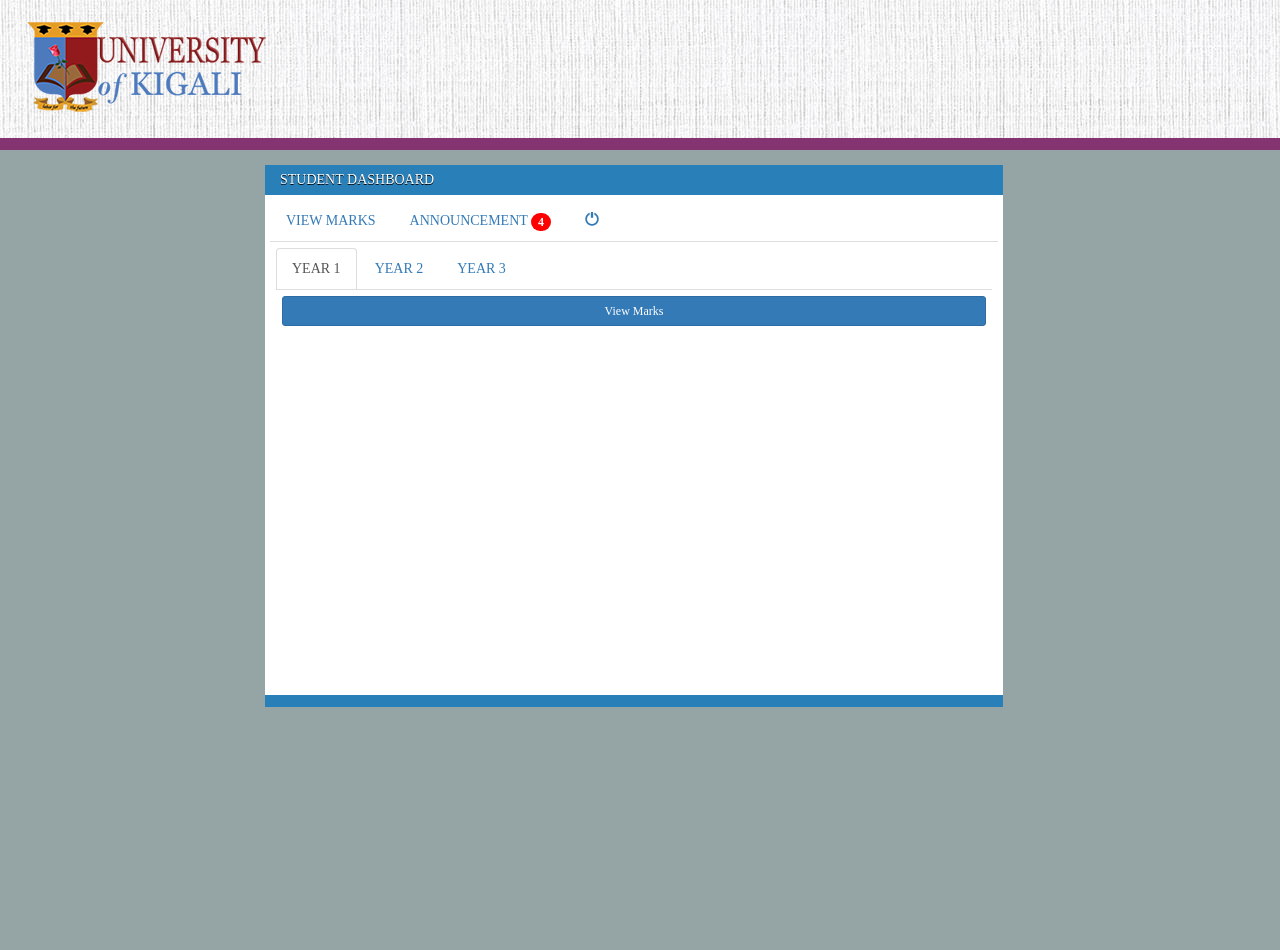
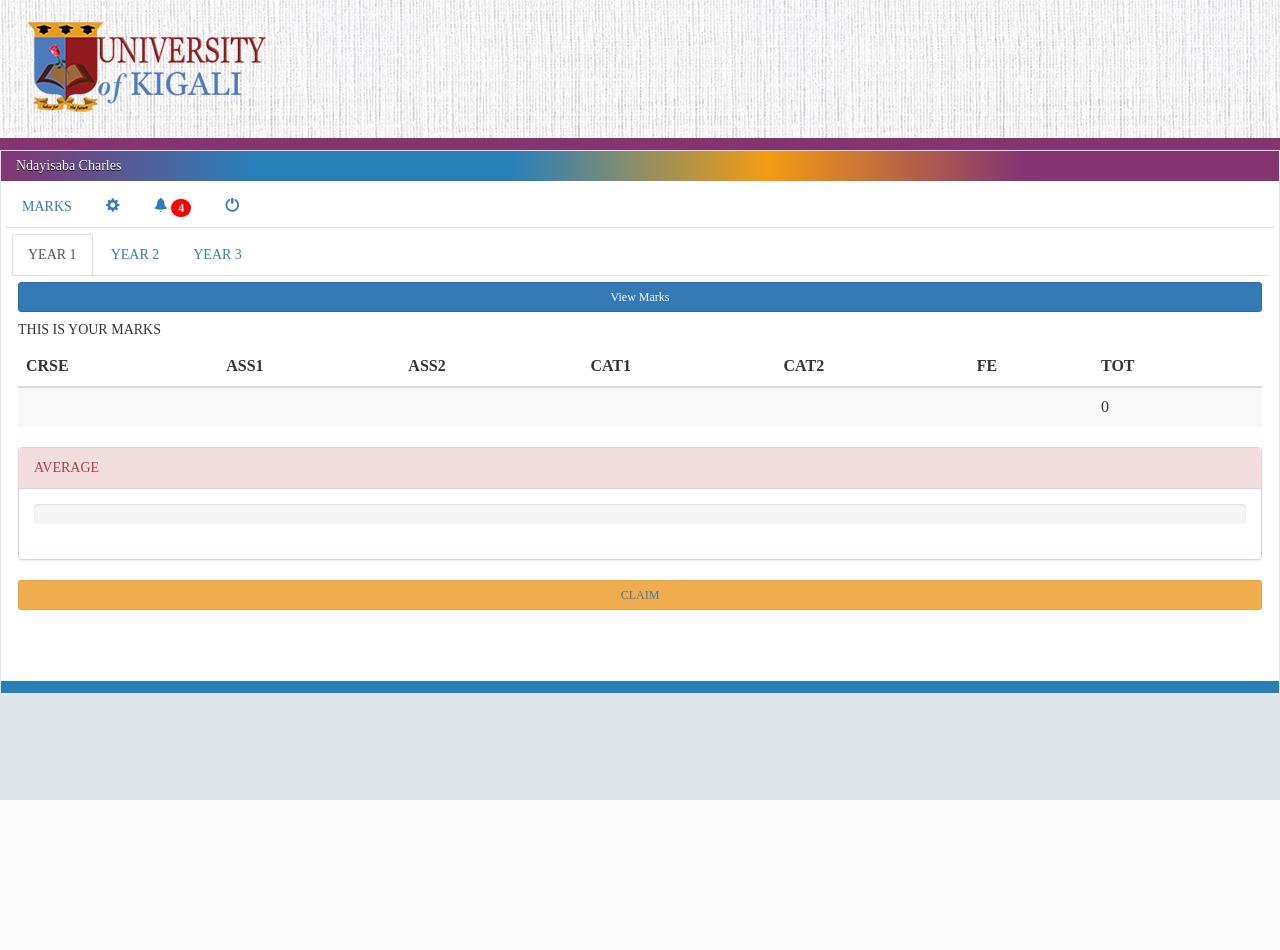
Before and after one commit to nccharles/uok, a PHP site: page /student/studenthome.php in a window 1280 px wide. After the commit the page ends 800 px from the top, so only its background shows below. Run offline with PHP 8.4, Linux system fonts and the light colour scheme; a user stored in the database is signed in; data comes from the database, SQL or seed files in the repository; some libraries are stand-ins or nearby versions.

Commit message:
changed styles

```diff
--- a/student/studenthome.php
+++ b/student/studenthome.php
@@ -16,7 +16,7 @@ $tel=$row['phone'];
 ?>
 <html>
 <head>
-	<title>Dashboard</title>
+	<title>STUDENT|DASHBOARD</title>
 	<meta name="viewport" content="width=device-width,initial-scale: 1.0, user-scalabe=0" />
 	<link rel="stylesheet" href="https://maxcdn.bootstrapcdn.com/bootstrap/3.3.7/css/bootstrap.min.css">
  <script src="https://ajax.googleapis.com/ajax/libs/jquery/3.2.1/jquery.min.js"></script>
@@ -25,7 +25,7 @@ $tel=$row['phone'];
 	<script type="text/javascript" src="js/general.js"></script>
 	<style type="text/css">
 		@import url('https://fonts.googleapis.com/css?family=Open+Sans:700,800');
-*{
+    *{
 	margin: 0;
 	padding: 0;
 	box-sizing: border-box;
@@ -34,10 +34,14 @@ $tel=$row['phone'];
 
 body{
 	font-family: 'Time new roman';
-  background-color: #95a5a6;
+  background-color: #dfe6e9;
 }
 a {
 	text-decoration: none;
+}
+.modal-content{
+  background: linear-gradient(180deg,#833471,#2980b9,#2980b9,#833471);
+  color: #fff;
 }
 div#header{
   width: 100%;
@@ -62,13 +66,14 @@ div#header{
 div#container{
 	width: 100%;
 	margin: 0 auto;
+
 }
 
 .content{
 	width: auto;
-	background-color: #95a5a6;
+	background-color: #dfe6e9;
 	padding: 1px;
-  overflow: scroll;
+  overflow: hidden;
 }
 
 .content p {
@@ -83,7 +88,7 @@ div#box {
 div#box .box-top {
 	color: #fff;
 	text-shadow: 0px 1px #000;
-	background-color: #2980b9;
+	background: linear-gradient(90deg,#833471,#2980b9,#2980b9, #f39c12,#833471,#833471);
 	padding: 5px;
 	padding-left: 15px;
 	font-weight: 300;
@@ -128,17 +133,6 @@ a.mobile{
   font-size: 20px;
   color: #6b158e;
 }
-@media (min-width: 1280px) and (max-width: 1440px) {
-.content{
-  width: 60%;
-  margin-left: 250px;
-  height: 100%;
-  background-color: #95a5a6;
-  padding: 15px;
-  padding-bottom: 120px;
-  overflow: scroll;
-}
-}
 	</style>
 
 </head>
@@ -149,12 +143,13 @@ a.mobile{
 <div id="container">
 	<div class="content">
 	<div id="box">
-		<div class="box-top">STUDENT DASHBOARD</div>
+		<div class="box-top"><?php echo $lname.' '.$fname; ?></div>
 		 <div class="box-panel">
 		 <div class="btn-group btn-group-justified" style="height: 50%;">
 
      <ul class="nav nav-tabs">
-        <li><a data-toggle="tab" class="active" href="#vmarks" aria-expanded="false">VIEW MARKS</a></li>
+        <li><a data-toggle="tab" class="active" href="#vmarks" aria-expanded="false">MARKS</a></li>
+        <li><a data-toggle="tab" class="active" href="#chpass" aria-expanded="false"><span class="glyphicon glyphicon-cog"></span></a></li>
           <?php
           $sql = $con ->prepare("SELECT COUNT(annid) as an FROM studentannoucement where sid=(SELECT sid from student WHERE regnum='$regnum') and status='0'");
               $sql -> execute();
@@ -162,13 +157,13 @@ a.mobile{
              foreach ($count as $row);
               $num=$row['an'];
              if($num == "0"){?>
-          <li><a data-toggle="tab" href="#ann" aria-expanded="false">ANNOUNCEMENT<i class="fa fa-bell-o"></i></a></li>
+          <li><a data-toggle="tab" href="#ann" aria-expanded="false"><span class="glyphicon glyphicon-bell"></span><i class="fa fa-bell-o"></i></a></li>
             <?php }else{
 
 
          ?>
 
-        <li><a data-toggle="tab" href="#ann" aria-expanded="false">ANNOUNCEMENT<i class="fa fa-bell-o"></i> <span class="badge" style="background-color: red;"><?php echo $row['an']; ?></span></a></li><?php }?>
+        <li><a data-toggle="tab" href="#ann" aria-expanded="false"><span class="glyphicon glyphicon-bell"></span><i class="fa fa-bell-o"></i> <span class="badge" style="background-color: red;"><?php echo $row['an']; ?></span></a></li><?php }?>
         <li><a href="stdlgout.php"><span class="glyphicon glyphicon-off"></span></a></li>
     </ul>
   <div class="tab-content">
@@ -189,7 +184,7 @@ a.mobile{
          ?>
                <button type="button" class="btn btn-primary btn-sm btn-block" data-toggle="collapse" data-target="#mark1">View Marks</button>
 
-  <div id="mark1" class="collapse">
+  <div id="mark1" class="collapse in active">
        <h5>THIS IS YOUR MARKS</h5>
  <table class="table table-striped">
    <thead>
@@ -388,7 +383,39 @@ a.mobile{
 
     </div>
   </div>
+  <!-- Modal -->
+  <div class="tab-pane fade" id="chpass" role="dialog">
+    <div class="modal-dialog">
 
+      <!-- Modal content-->
+      <div class="modal-content">
+        <div class="modal-header">
+          <button type="button" class="close" data-dismiss="modal">&times;</button>
+          <h4 class="modal-title">Change Password</h4>
+        </div>
+        <div class="modal-body">
+          <form method="POST">
+      <div class="form-group">
+      <label for="pwd">Old Password:</label>
+      <input type="password" name="oldpass" class="form-control" id="usr" required>
+      </div>
+    <div class="form-group">
+      <label for="pwd">New Password:</label>
+      <input type="password" name="newpass" class="form-control" id="pwd" required>
+    </div>
+    <div class="form-group">
+      <label for="pwd">Confirm Password:</label>
+      <input type="password" class="form-control" id="pwd" required>
+    </div>
+
+        </div>
+        <div class="modal-footer">
+          <input type="submit" name="npass" class="btn btn-info" value="Change">
+        </div>
+      </div>
+       </form>
+    </div>
+  </div>
     <div id="claim" class="tab-pane fade">
 
           <div class="box-top">FILL REQUIRED TO CLAIM</div>
```
Also changed, not shown: student/studentlog.php (+12 -3 lines).
